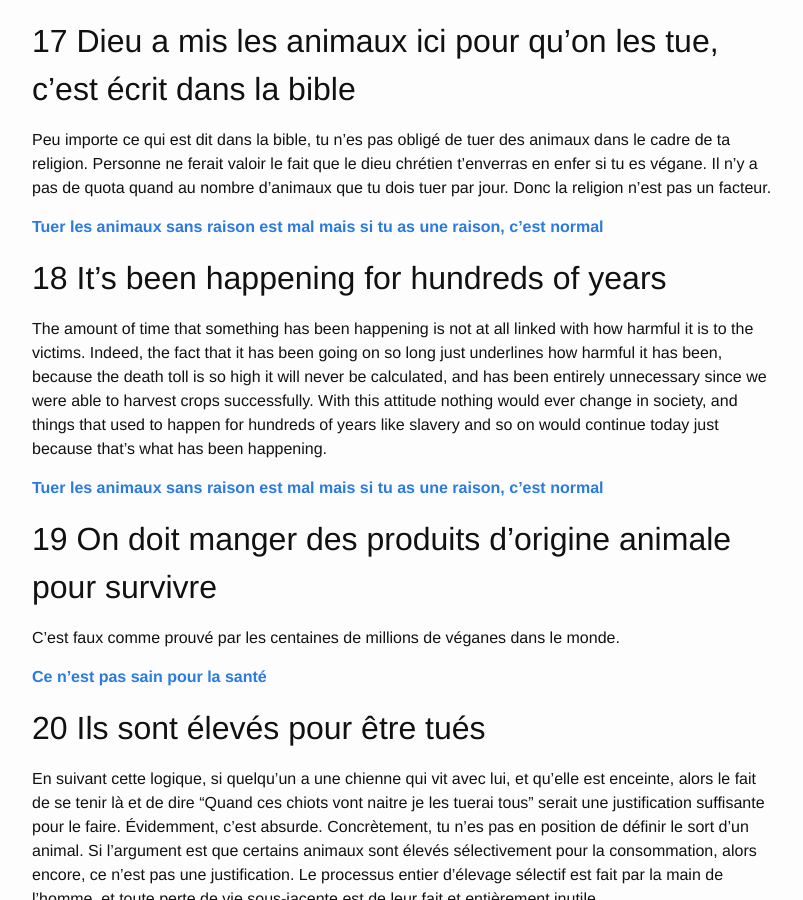
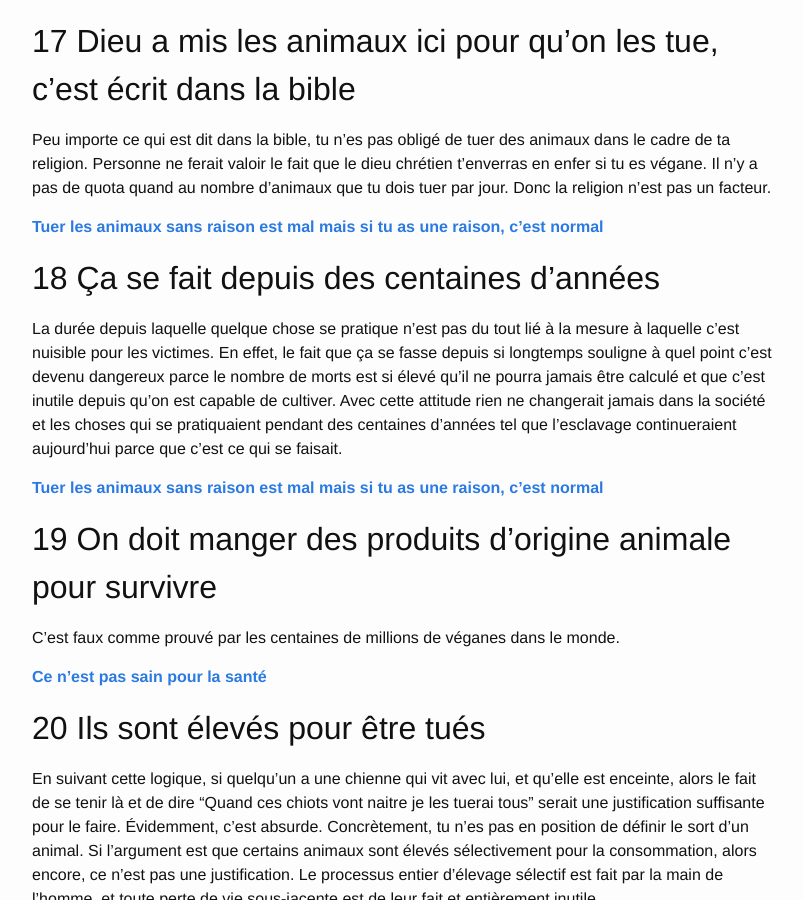
Before and after one commit to AdrienGiboire/herminevegane.fr, a Jekyll site: the page built from guide.md, in a window 1280 px wide and 900 px high, scrolled down 6617 px. Shown: the whole window, without its empty margins (238-1041 px from the left). Built offline with Jekyll 4.4.1, drawn with Linux system fonts in a browser that asks for light colours; nearby versions of some CDN libraries.

Commit message:
translate #18 in guide

```diff
--- a/guide.md
+++ b/guide.md
@@ -318,15 +318,15 @@ facteur.
 [**Tuer les animaux sans raison est mal mais si tu as une raison, c'est normal**](#a30)
 
 <a name="a18" id="a18"></a>
-## 18 It's been happening for hundreds of years
-The amount of time that something has been happening is not at all linked with
-how harmful it is to the victims. Indeed, the fact that it has been going on so
-long just underlines how harmful it has been, because the death toll is so high
-it will never be calculated, and has been entirely unnecessary since we were
-able to harvest crops successfully. With this attitude nothing would ever
-change in society, and things that used to happen for hundreds of years like
-slavery and so on would continue today just because that's what has been
-happening.
+## 18 Ça se fait depuis des centaines d'années
+La durée depuis laquelle quelque chose se pratique n'est pas du tout lié à la
+mesure à laquelle c'est nuisible pour les victimes. En effet, le fait que ça se
+fasse depuis si longtemps souligne à quel point c'est devenu dangereux parce le
+nombre de morts est si élevé qu'il ne pourra jamais être calculé et que c'est
+inutile depuis qu'on est capable de cultiver. Avec cette attitude rien ne
+changerait jamais dans la société et les choses qui se pratiquaient pendant des
+centaines d'années tel que l'esclavage continueraient aujourd'hui parce que
+c'est ce qui se faisait.
 
 [**Tuer les animaux sans raison est mal mais si tu as une raison, c'est normal**](#a30)
 
@@ -587,7 +587,7 @@ jamais et si ça arrive, ça se ferait graduellement sur plusieurs années) alor
 les animaux ne seraient plus élevés. Donc leur population ne serait pas un
 problème.
 
-<a name="a35" id="a35">35</a>
+<a name="a35" id="a35"></a>
 ## 35 Si tout le monde devenait végane, le bétail disparaitrait
 Les animaux de bétail ont été sélectivement élevés par les humains pour nous
 profiter. Ils souffrent de nombreux problèmes de santé parce qu'ils sont élevés
@@ -652,9 +652,9 @@ Tu peux satisfaire tous tes besoins dans un régime végétal, il n'y a rien à
 craindre. En effet, beaucoup d'athlètes suivent un régime végétal précisément
 pour les bénéfices.
 
-[Regarde Julieanna Hever, une diététitienne végane](http://plantbaseddietitian.com/)
+[**Regarde Julieanna Hever, une diététitienne végane**](http://plantbaseddietitian.com/)
 
-[Regarde Dr Greger, a docteur végane](http://www.veganmd.org/)
+[**Regarde Dr Greger, a docteur végane**](http://www.veganmd.org/)
 
 <a name="a41" id="a41"></a>
 ## 41 Protéïne
```
